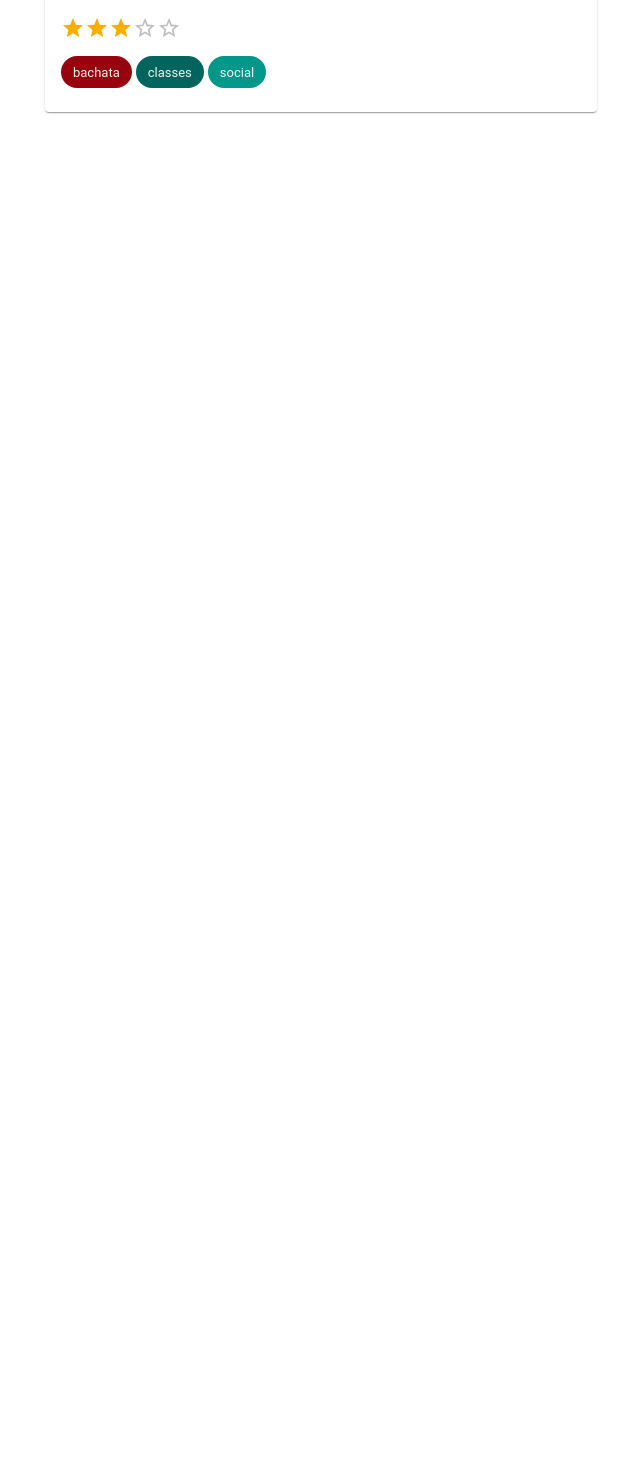
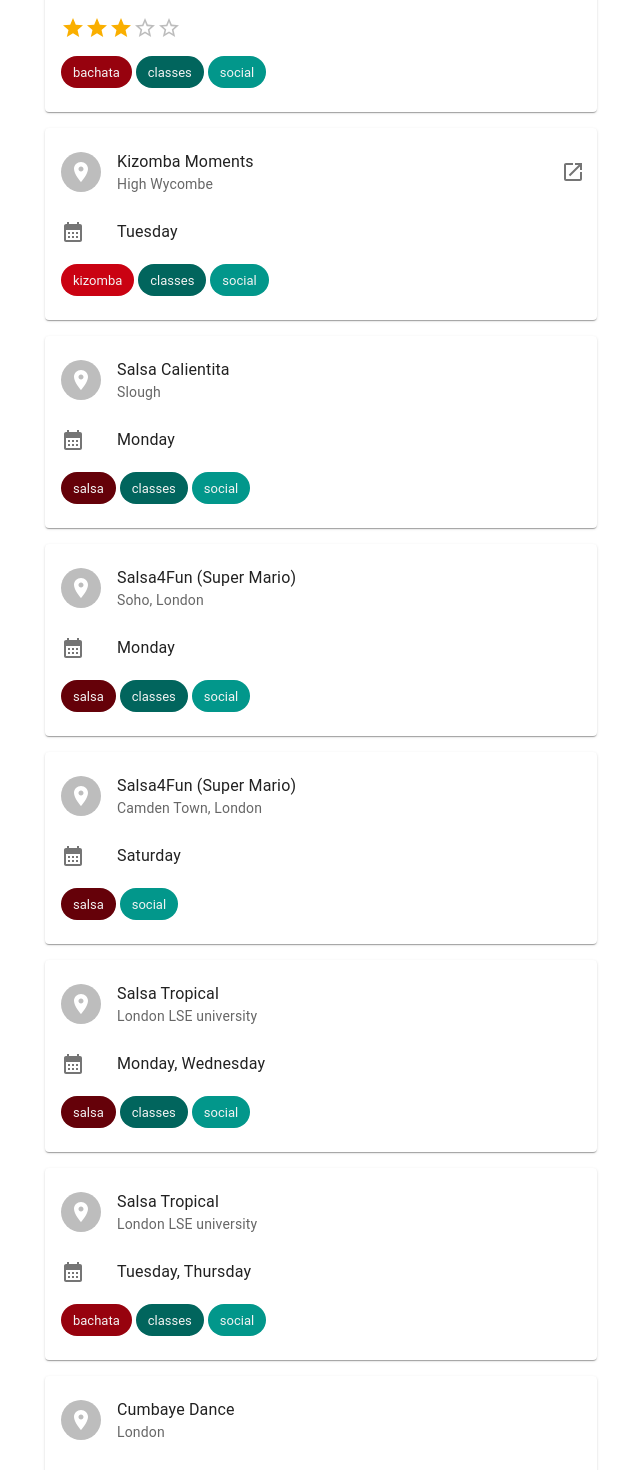
Before and after one commit to PaoloMura/dance-events, a React (Create React App) app: page / in a window 1280 px wide. Shown: the part 2400-3870 px from the top of the page, without its empty margins (319-959 px from the left). Before the commit the page ends 2536 px from the top, so only its background shows below. Built offline with nearby package versions, Linux system fonts and the light colour scheme.

Commit message:
handle missing data

```diff
--- a/src/components/EventList.jsx
+++ b/src/components/EventList.jsx
@@ -22,11 +22,18 @@ export default function EventList({ days, style, type, rating }) {
   const filteredEvents = events
     .filter(
       (event) =>
-        days.length === 0 || event.days.some((day) => days.includes(day))
+        days.length === 0 ||
+        (event.days && event.days.some((day) => days.includes(day)))
     )
-    .filter((event) => style === "" || event.styles.includes(style))
-    .filter((event) => type === "" || event.types.includes(type))
-    .filter((event) => rating === null || event.stars >= rating);
+    .filter(
+      (event) => style === "" || (event.styles && event.styles.includes(style))
+    )
+    .filter(
+      (event) => type === "" || (event.types && event.types.includes(type))
+    )
+    .filter(
+      (event) => rating === null || (event.stars && event.stars >= rating)
+    );
 
   return (
     <Container maxWidth="sm" sx={{ paddingY: (theme) => theme.spacing(2) }}>
@@ -36,6 +43,7 @@ export default function EventList({ days, style, type, rating }) {
             <List>
               <ListItem
                 secondaryAction={
+                  event.website && (
                     <IconButton
                       edge="end"
                       aria-label="website"
@@ -44,6 +52,7 @@ export default function EventList({ days, style, type, rating }) {
                     >
                       <OpenInNewIcon />
                     </IconButton>
+                  )
                 }
               >
                 <ListItemAvatar>
@@ -52,16 +61,18 @@ export default function EventList({ days, style, type, rating }) {
                   </Avatar>
                 </ListItemAvatar>
                 <ListItemText
-                  primary={event?.name}
-                  secondary={event?.location}
+                  primary={event.name || "Unknown"}
+                  secondary={event.location || undefined}
                 />
               </ListItem>
+              {event.days?.length && (
                 <ListItem>
                   <ListItemIcon>
                     <CalendarMonthIcon />
                   </ListItemIcon>
                   <ListItemText>{event.days.join(", ")}</ListItemText>
                 </ListItem>
+              )}
               {event.stars && (
                 <ListItem>
                   <Rating readOnly value={event.stars} />
@@ -76,10 +87,10 @@ export default function EventList({ days, style, type, rating }) {
                     paddingBottom: "8px",
                   }}
                 >
-                  {event?.styles.map((style, index) => (
+                  {event.styles?.map((style, index) => (
                     <Chip key={index} label={style} color={style} />
                   ))}
-                  {event?.types.map((type, index) => (
+                  {event.types?.map((type, index) => (
                     <Chip key={index} label={type} color={type} />
                   ))}
                 </div>
--- a/src/components/Header.jsx
+++ b/src/components/Header.jsx
@@ -85,9 +85,9 @@ export default function Header({
               onChange={handleChangeStyle}
             >
               <MenuItem value="">Any</MenuItem>
-              <MenuItem value="Salsa">Salsa</MenuItem>
-              <MenuItem value="Bachata">Bachata</MenuItem>
-              <MenuItem value="Kizomba">Kizomba</MenuItem>
+              <MenuItem value="salsa">Salsa</MenuItem>
+              <MenuItem value="bachata">Bachata</MenuItem>
+              <MenuItem value="kizomba">Kizomba</MenuItem>
             </Select>
           </FormControl>
 
--- a/src/data/events.json
+++ b/src/data/events.json
@@ -80,12 +80,145 @@
     "stars": 3
   },
   {
-    "name": "The Three Musketeers",
+    "name": "Bachata Musketeers",
     "location": "Soho, London",
     "website": "https://www.instagram.com/bachata_musketeers/",
     "days": ["Sunday"],
     "styles": ["bachata"],
     "types": ["classes", "social"],
     "stars": 3
+  },
+  {
+    "name": "Kizomba Moments",
+    "location": "High Wycombe",
+    "website": "https://kizombamoments.dance/",
+    "days": ["Tuesday"],
+    "styles": ["kizomba"],
+    "types": ["classes", "social"]
+  },
+  {
+    "name": "Salsa Calientita",
+    "location": "Slough",
+    "days": ["Monday"],
+    "styles": ["salsa"],
+    "types": ["classes", "social"]
+  },
+  {
+    "name": "Salsa4Fun (Super Mario)",
+    "location": "Soho, London",
+    "days": ["Monday"],
+    "styles": ["salsa"],
+    "types": ["classes", "social"],
+    "notes": "highly recommended"
+  },
+  {
+    "name": "Salsa4Fun (Super Mario)",
+    "location": "Camden Town, London",
+    "days": ["Saturday"],
+    "styles": ["salsa"],
+    "types": ["social"]
+  },
+  {
+    "name": "Salsa Tropical",
+    "location": "London LSE university",
+    "days": ["Monday", "Wednesday"],
+    "styles": ["salsa"],
+    "types": ["classes", "social"]
+  },
+  {
+    "name": "Salsa Tropical",
+    "location": "London LSE university",
+    "days": ["Tuesday", "Thursday"],
+    "styles": ["bachata"],
+    "types": ["classes", "social"]
+  },
+  {
+    "name": "Cumbaye Dance",
+    "location": "London",
+    "days": ["Saturday"],
+    "styles": ["salsa", "bachata"],
+    "types": ["classes", "social"]
+  },
+  {
+    "name": "Cumbaye Dance",
+    "location": "London",
+    "days": ["Saturday"],
+    "styles": ["salsa", "bachata"],
+    "types": ["classes", "social"]
+  },
+  {
+    "name": "Salsa Mish",
+    "location": "St Albans",
+    "days": ["Friday"],
+    "styles": ["salsa", "bachata", "kizomba"],
+    "types": ["classes", "social"],
+    "notes": "highly recommended"
+  },
+  {
+    "name": "Salsa Machine",
+    "location": "Hemel Hempstead",
+    "days": ["Wednesday"],
+    "styles": ["salsa"],
+    "types": ["classes", "social"]
+  },
+  {
+    "name": "Dance2Salsa (Basil)",
+    "location": "Hazelmere",
+    "days": ["Tuesday"]
+  },
+  {
+    "name": "Latin Collective",
+    "location": "London",
+    "days": ["Sunday"]
+  },
+  {
+    "name": "Incognito Dance",
+    "days": ["Saturday"],
+    "styles": ["salsa"],
+    "types": ["classes"]
+  },
+  {
+    "name": "BOS Bachata on Saturdays",
+    "location": "London",
+    "days": ["Saturday"],
+    "styles": ["bachata"],
+    "types": ["classes", "social"],
+    "notes": "mentioned many times, likely packed"
+  },
+  {
+    "name": "LLB Mambo City",
+    "location": "Chelsea, London",
+    "days": ["Friday", "Saturday"],
+    "website": "https://mambocity.co.uk/monthly-events/",
+    "styles": ["salsa", "bachata"],
+    "types": ["classes", "social"]
+  },
+  {
+    "name": "Kizomba Fervura",
+    "location": "Maidenhead",
+    "website": "https://www.facebook.com/p/Kizomba-Fervura-100092530153079/"
+  },
+  {
+    "name": "Pura Nights",
+    "location": "Ealing, London",
+    "days": ["Monday", "Tuesday"],
+    "styles": ["salsa", "bachata"],
+    "types": ["classes"]
+  },
+  {
+    "name": "Salsa in the Park",
+    "location": "Hyde Park, London",
+    "days": ["Sunday"],
+    "styles": ["salsa", "bachata"],
+    "types": ["social"]
+  },
+  {
+    "location": "Coyote Ugly, London"
+  },
+  {
+    "name": "Salsa Bachata Social Club",
+    "location": "Reading",
+    "days": ["Friday"],
+    "styles": ["salsa", "bachata"]
   }
 ]
```
Lines whose indentation alone changed are shown as unchanged.
